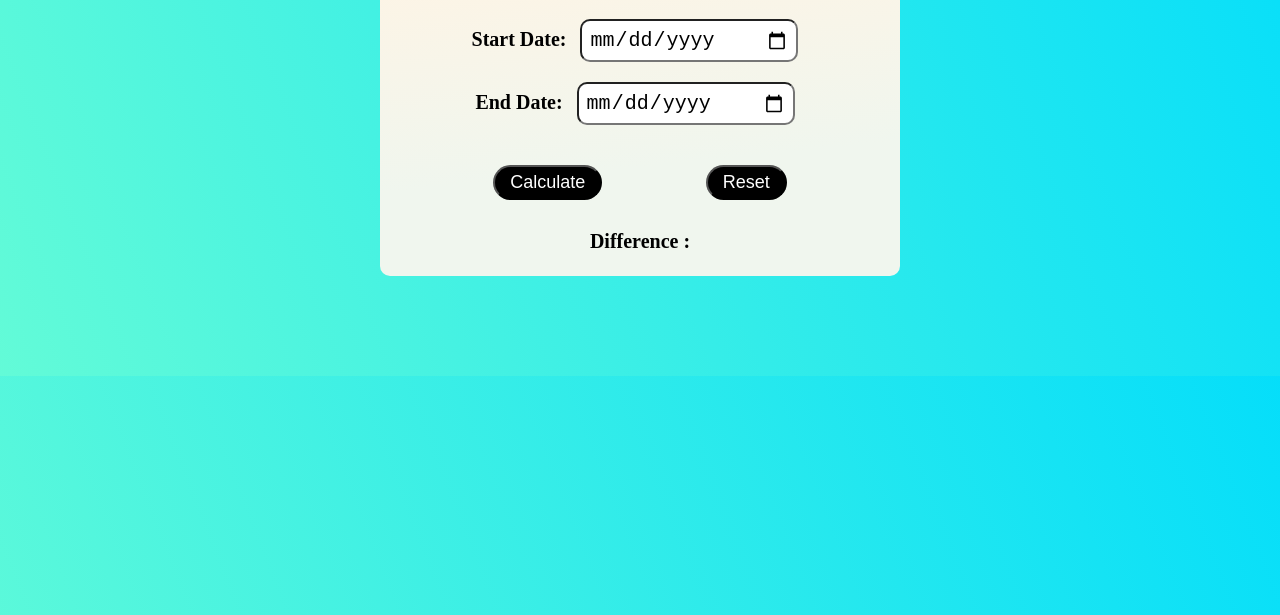
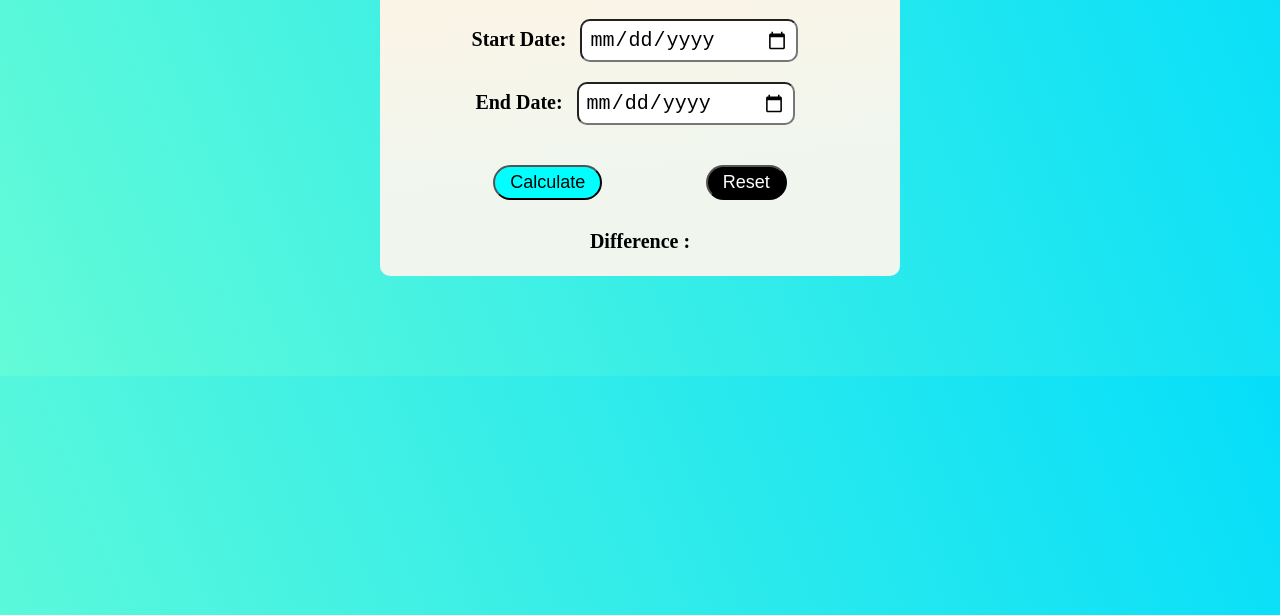
Before and after one commit to sakshilambe1997/difference-between-2-dates, a plain HTML site: page index.html in a window 1280 px wide. In both pictures the pointer is over the button "Calculate". Shown: the part 185-800 px from the top of the page. Drawn offline with Linux system fonts and the light colour scheme.

Commit message:
changes added

```diff
--- a/index.html
+++ b/index.html
@@ -29,6 +29,7 @@
             width: 200px;
             padding: 7px;
             border-radius: 10px;
+            cursor: pointer;
         }
 
         .date-heading{
@@ -55,6 +56,11 @@
             background-color: black;
             color: white;
             border-radius: 20px;
+            cursor: pointer;
+        }
+        .btn:hover{
+            background-color: aqua;
+            color: black;
         }
 
         .result{
```
